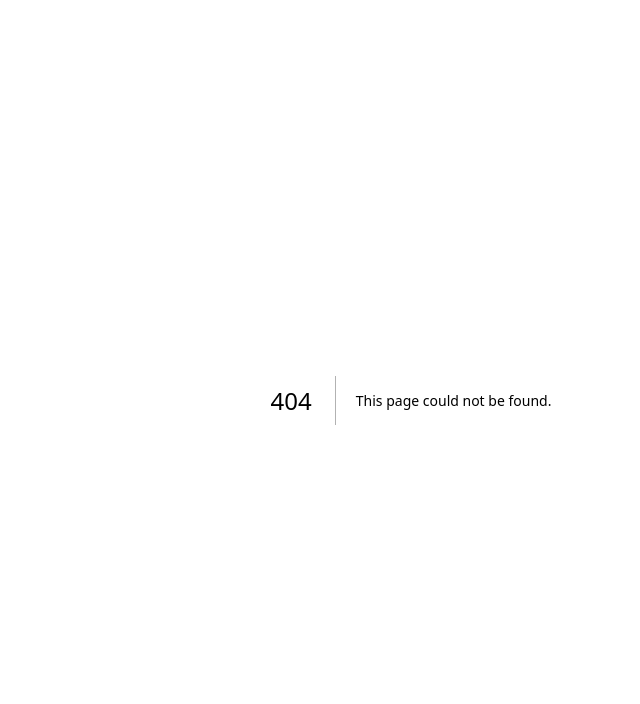
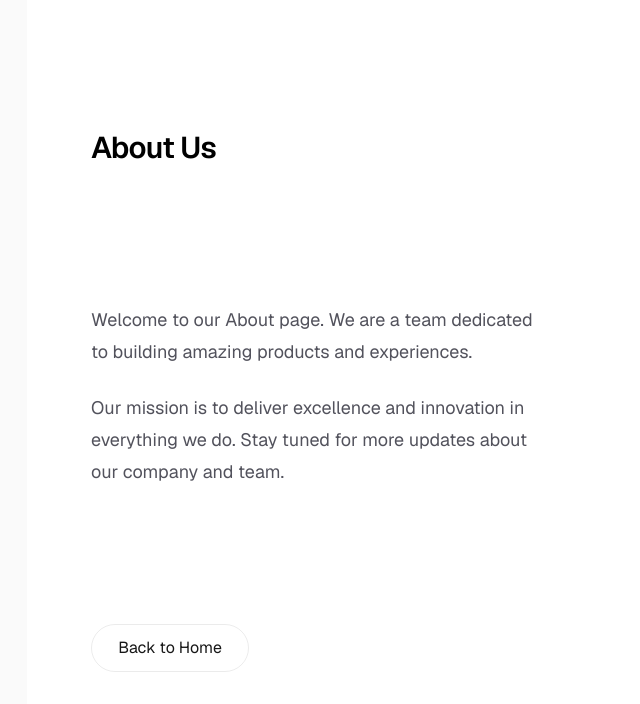
Before and after one commit to weagertron/auto-dev-test, a Next.js app: page /about in a window 1280 px wide. Before the commit this address had no page. Shown: the top 704 px of the page, without its empty margins (229-869 px from the left). Built offline with nearby package versions, Linux system fonts and the light colour scheme.

Commit message:
Add an about us page to the app
Story: 33

Created a new About Us page at /about route with boilerplate content following the existing design patterns. Updated the home page to include a navigation link to the About Us page using Next.js Link component for client-side navigation.

```diff
--- /dev/null
+++ b/app/about/page.tsx
@@ -0,0 +1,34 @@
+import type { Metadata } from "next";
+
+export const metadata: Metadata = {
+  title: "About Us",
+  description: "Learn more about our company",
+};
+
+export default function AboutPage() {
+  return (
+    <div className="flex min-h-screen items-center justify-center bg-zinc-50 font-sans dark:bg-black">
+      <main className="flex min-h-screen w-full max-w-3xl flex-col items-center justify-between py-32 px-16 bg-white dark:bg-black sm:items-start">
+        <h1 className="max-w-xs text-3xl font-semibold leading-10 tracking-tight text-black dark:text-zinc-50">
+          About Us
+        </h1>
+        <div className="flex flex-col items-center gap-6 text-center sm:items-start sm:text-left">
+          <p className="max-w-md text-lg leading-8 text-zinc-600 dark:text-zinc-400">
+            Welcome to our About page. We are a team dedicated to building
+            amazing products and experiences.
+          </p>
+          <p className="max-w-md text-lg leading-8 text-zinc-600 dark:text-zinc-400">
+            Our mission is to deliver excellence and innovation in everything we
+            do. Stay tuned for more updates about our company and team.
+          </p>
+        </div>
+        <a
+          className="flex h-12 w-full items-center justify-center rounded-full border border-solid border-black/[.08] px-5 transition-colors hover:border-transparent hover:bg-black/[.04] dark:border-white/[.145] dark:hover:bg-[#1a1a1a] md:w-[158px]"
+          href="/"
+        >
+          Back to Home
+        </a>
+      </main>
+    </div>
+  );
+}
--- a/app/page.tsx
+++ b/app/page.tsx
@@ -1,4 +1,5 @@
 import Image from "next/image";
+import Link from "next/link";
 
 export default function Home() {
   return (
@@ -58,6 +59,12 @@ export default function Home() {
           >
             Documentation
           </a>
+          <Link
+            className="flex h-12 w-full items-center justify-center rounded-full border border-solid border-black/[.08] px-5 transition-colors hover:border-transparent hover:bg-black/[.04] dark:border-white/[.145] dark:hover:bg-[#1a1a1a] md:w-[158px]"
+            href="/about"
+          >
+            About Us
+          </Link>
         </div>
       </main>
     </div>
```
